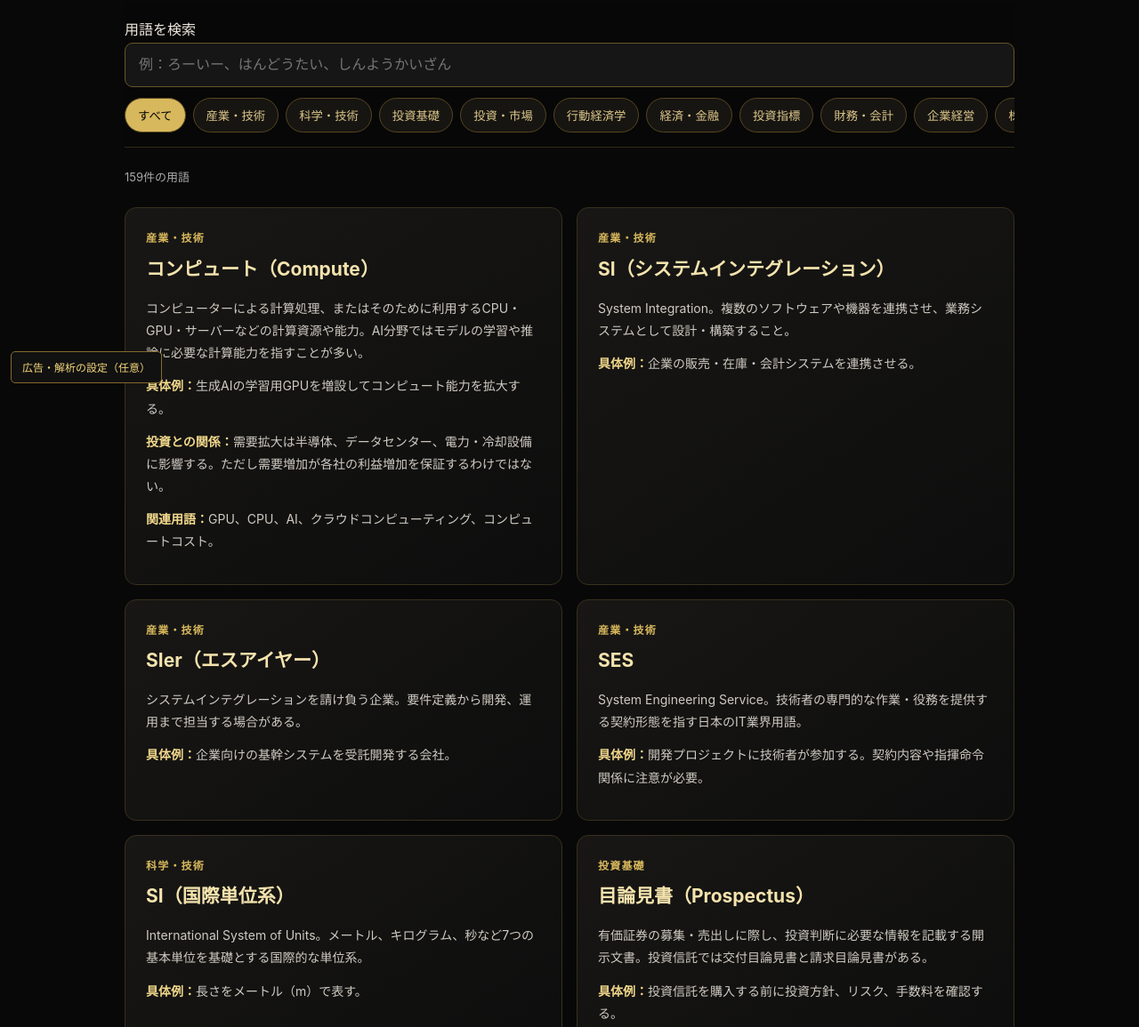
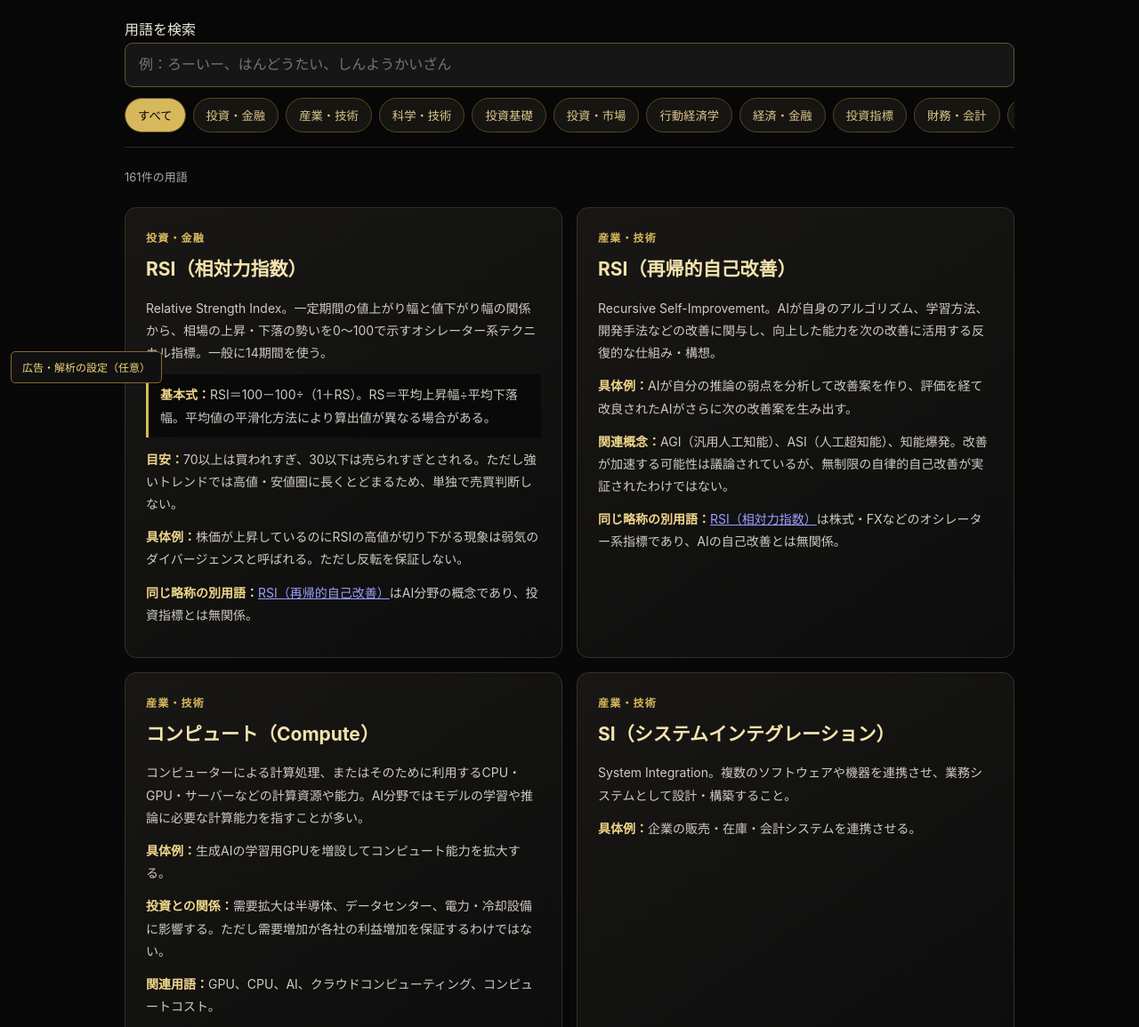
Before and after one commit to 2szzrkyhkt-commits/TODOROKI, a plain HTML site: page glossary.html in a window 1280 px wide. Shown: the part 359-1514 px from the top of the page at 89% size. Drawn offline with Linux system fonts and the light colour scheme; no server answers.

Commit message:
Add distinct RSI finance and AI glossary entries with cross-links

```diff
--- a/glossary.html
+++ b/glossary.html
@@ -72,7 +72,9 @@
         <a href="/#about" aria-label="TODOROKIについて">このサイト</a>
         <a href="/#social">SNS</a>
   </nav>
-</header><main id="main-content"><div class="eyebrow">TODOROKI / GLOSSARY</div><h1>用語辞典</h1><p class="intro">投資・経済・会計・企業経営から、心理・行動経済学、科学・技術まで。記事やニュースで見かけるさまざまな用語を、意味や具体例とともにわかりやすく解説します。分野別の絞り込みやキーワード検索で、知りたい言葉を探せます。</p><div class="controls"><label for="search">用語を検索</label><input id="search" type="search" placeholder="例：ろーいー、はんどうたい、しんようかいざん" autocomplete="off"><div class="filters" id="filters"></div></div><p id="count"></p><div class="entries" id="entries"><article class="entry" id="term-compute" data-category="産業・技術" data-search="コンピュート Compute 計算資源 計算能力 CPU GPU AI 学習 推論 クラウド"><div class="category">産業・技術</div><h2>コンピュート（Compute）</h2><p>コンピューターによる計算処理、またはそのために利用するCPU・GPU・サーバーなどの計算資源や能力。AI分野ではモデルの学習や推論に必要な計算能力を指すことが多い。</p><p><b>具体例：</b>生成AIの学習用GPUを増設してコンピュート能力を拡大する。</p><p><b>投資との関係：</b>需要拡大は半導体、データセンター、電力・冷却設備に影響する。ただし需要増加が各社の利益増加を保証するわけではない。</p><p><b>関連用語：</b>GPU、CPU、AI、クラウドコンピューティング、コンピュートコスト。</p></article>
+</header><main id="main-content"><div class="eyebrow">TODOROKI / GLOSSARY</div><h1>用語辞典</h1><p class="intro">投資・経済・会計・企業経営から、心理・行動経済学、科学・技術まで。記事やニュースで見かけるさまざまな用語を、意味や具体例とともにわかりやすく解説します。分野別の絞り込みやキーワード検索で、知りたい言葉を探せます。</p><div class="controls"><label for="search">用語を検索</label><input id="search" type="search" placeholder="例：ろーいー、はんどうたい、しんようかいざん" autocomplete="off"><div class="filters" id="filters"></div></div><p id="count"></p><div class="entries" id="entries"><article class="entry" id="term-rsi-indicator" data-category="投資・金融" data-search="RSI Relative Strength Index 相対力指数 アールエスアイ オシレーター テクニカル分析 買われすぎ 売られすぎ"><div class="category">投資・金融</div><h2>RSI（相対力指数）</h2><p>Relative Strength Index。一定期間の値上がり幅と値下がり幅の関係から、相場の上昇・下落の勢いを0〜100で示すオシレーター系テクニカル指標。一般に14期間を使う。</p><p class="formula"><b>基本式：</b>RSI＝100－100÷（1＋RS）。RS＝平均上昇幅÷平均下落幅。平均値の平滑化方法により算出値が異なる場合がある。</p><p><b>目安：</b>70以上は買われすぎ、30以下は売られすぎとされる。ただし強いトレンドでは高値・安値圏に長くとどまるため、単独で売買判断しない。</p><p><b>具体例：</b>株価が上昇しているのにRSIの高値が切り下がる現象は弱気のダイバージェンスと呼ばれる。ただし反転を保証しない。</p><p><b>同じ略称の別用語：</b><a href="#term-rsi-ai">RSI（再帰的自己改善）</a>はAI分野の概念であり、投資指標とは無関係。</p></article>
+<article class="entry" id="term-rsi-ai" data-category="産業・技術" data-search="RSI Recursive Self Improvement 再帰的自己改善 さいきてきじこかいぜん AGI ASI 知能爆発 AI"><div class="category">産業・技術</div><h2>RSI（再帰的自己改善）</h2><p>Recursive Self-Improvement。AIが自身のアルゴリズム、学習方法、開発手法などの改善に関与し、向上した能力を次の改善に活用する反復的な仕組み・構想。</p><p><b>具体例：</b>AIが自分の推論の弱点を分析して改善案を作り、評価を経て改良されたAIがさらに次の改善案を生み出す。</p><p><b>関連概念：</b>AGI（汎用人工知能）、ASI（人工超知能）、知能爆発。改善が加速する可能性は議論されているが、無制限の自律的自己改善が実証されたわけではない。</p><p><b>同じ略称の別用語：</b><a href="#term-rsi-indicator">RSI（相対力指数）</a>は株式・FXなどのオシレーター系指標であり、AIの自己改善とは無関係。</p></article>
+<article class="entry" id="term-compute" data-category="産業・技術" data-search="コンピュート Compute 計算資源 計算能力 CPU GPU AI 学習 推論 クラウド"><div class="category">産業・技術</div><h2>コンピュート（Compute）</h2><p>コンピューターによる計算処理、またはそのために利用するCPU・GPU・サーバーなどの計算資源や能力。AI分野ではモデルの学習や推論に必要な計算能力を指すことが多い。</p><p><b>具体例：</b>生成AIの学習用GPUを増設してコンピュート能力を拡大する。</p><p><b>投資との関係：</b>需要拡大は半導体、データセンター、電力・冷却設備に影響する。ただし需要増加が各社の利益増加を保証するわけではない。</p><p><b>関連用語：</b>GPU、CPU、AI、クラウドコンピューティング、コンピュートコスト。</p></article>
 <article class="entry" id="term-system-integration" data-category="産業・技術" data-search="SI（システムインテグレーション） System Integration。複数のソフトウェアや機器を連携させ、業務システムとして設計・構築すること。"><div class="category">産業・技術</div><h2>SI（システムインテグレーション）</h2><p>System Integration。複数のソフトウェアや機器を連携させ、業務システムとして設計・構築すること。</p><p><b>具体例：</b>企業の販売・在庫・会計システムを連携させる。</p></article>
 <article class="entry" id="term-sier" data-category="産業・技術" data-search="SIer（エスアイヤー） システムインテグレーションを請け負う企業。要件定義から開発、運用まで担当する場合がある。"><div class="category">産業・技術</div><h2>SIer（エスアイヤー）</h2><p>システムインテグレーションを請け負う企業。要件定義から開発、運用まで担当する場合がある。</p><p><b>具体例：</b>企業向けの基幹システムを受託開発する会社。</p></article>
 <article class="entry" id="term-ses" data-category="産業・技術" data-search="SES System Engineering Service。技術者の専門的な作業・役務を提供する契約形態を指す日本のIT業界用語。"><div class="category">産業・技術</div><h2>SES</h2><p>System Engineering Service。技術者の専門的な作業・役務を提供する契約形態を指す日本のIT業界用語。</p><p><b>具体例：</b>開発プロジェクトに技術者が参加する。契約内容や指揮命令関係に注意が必要。</p></article>
```
